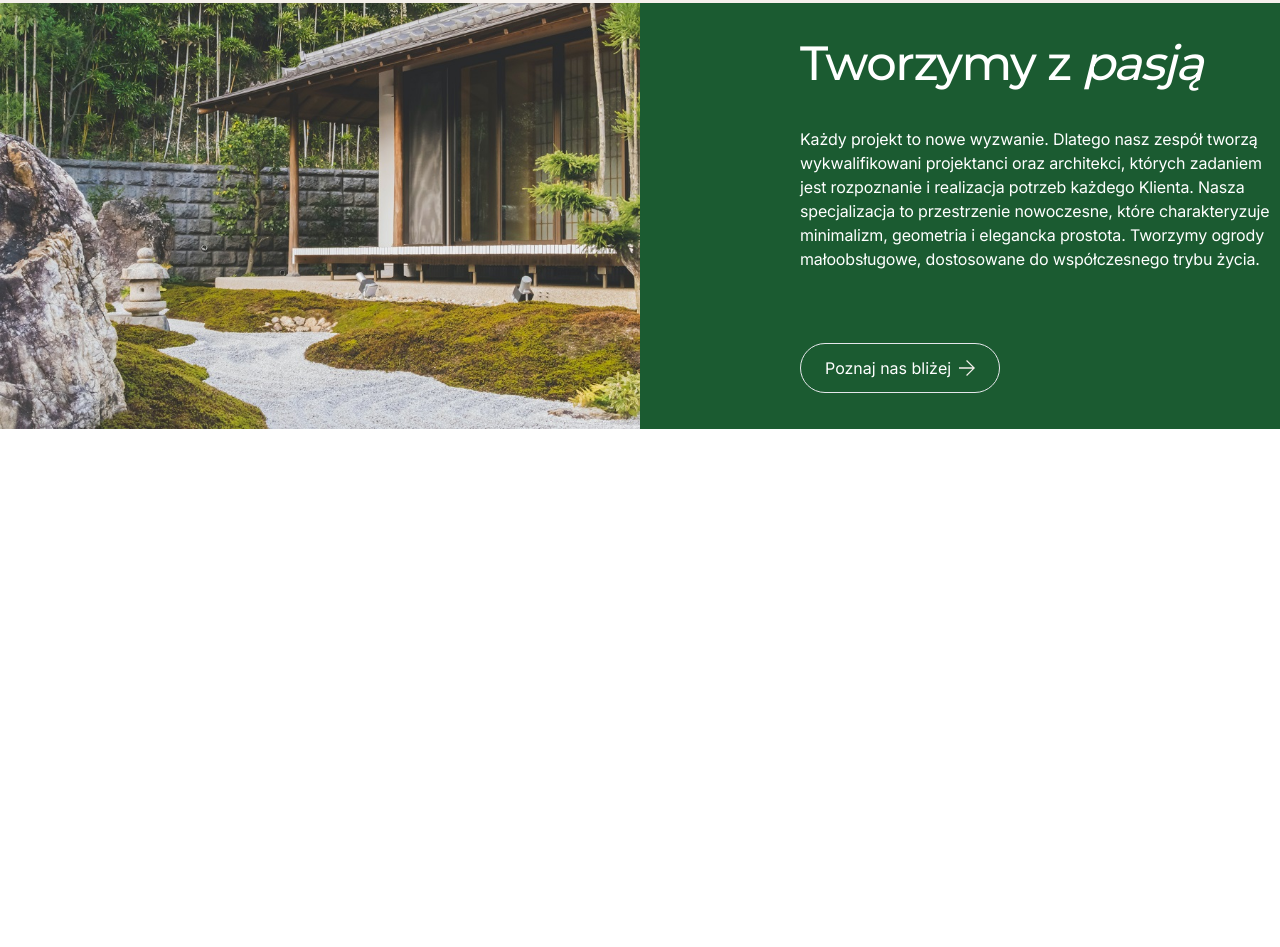
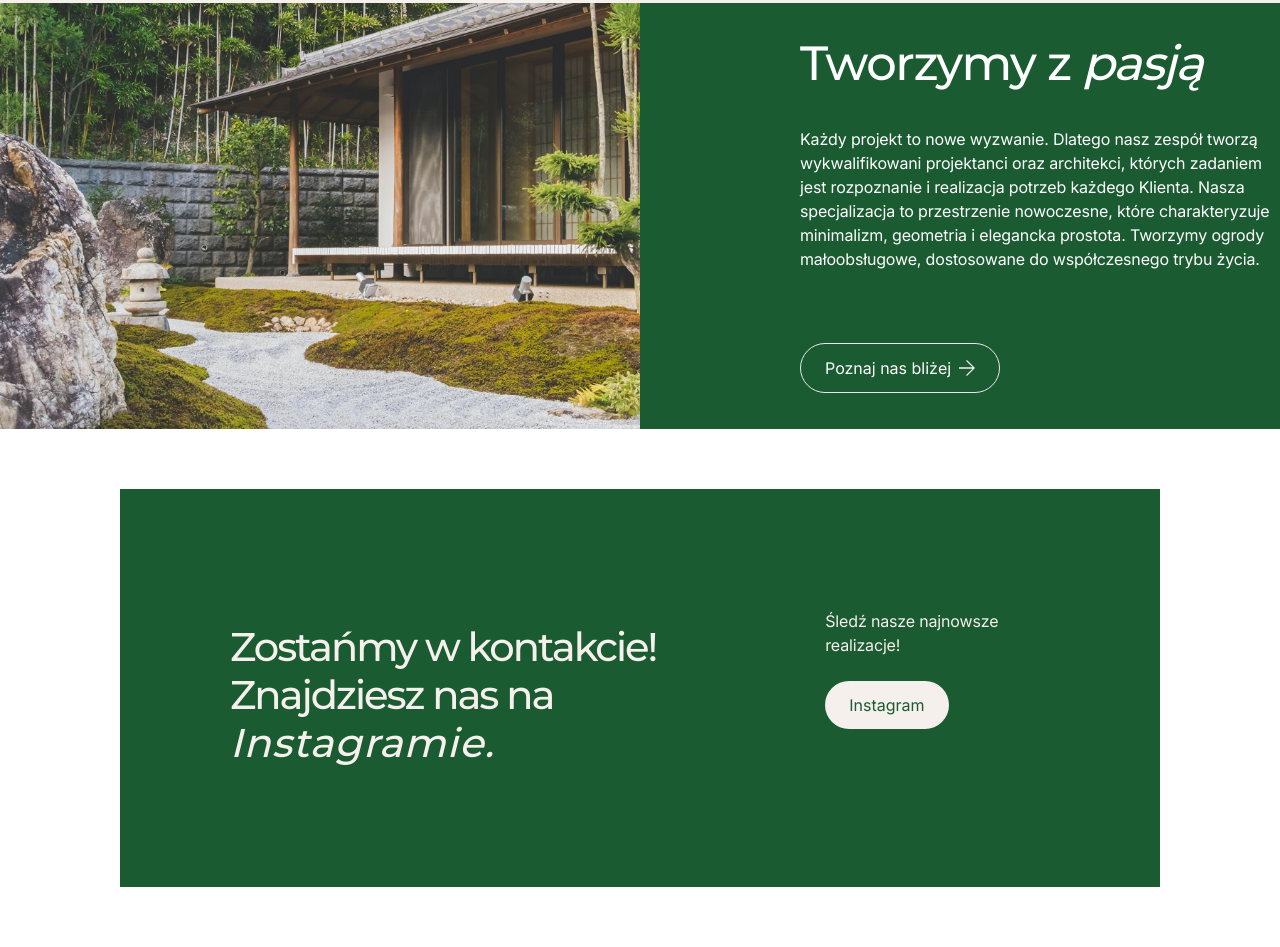
Before and after one commit to DomZem/adrespect-zadanie-rekrutacyjne, a website: page dist/index.html in a window 1280 px wide. Shown: the part 1692-2639 px from the top of the page. Before the commit the page ends 2121 px from the top, so only its background shows below. Drawn offline with Linux system fonts and the light colour scheme.

Commit message:
Create and style stay in contact section

```diff
--- a/dist/index.html
+++ b/dist/index.html
@@ -262,6 +262,23 @@
         </div>
       </div>
     </section>
+
+    <!-- Stay in contact -->
+    <section class="py-[60px] flex justify-center items-center">
+      <div class="max-w-[1040px] flex flex-col lg:flex-row gap-16 bg-primaryGreen p-8 lg:py-[120px] lg:px-[110px]">
+        <section class="text-primaryGrey font-montserrat text-[40px] mt-[14px]">
+          <h2 class="leading-[120%] tracking-[-2px]">Zostańmy w kontakcie!</h2>
+          <h2 class="leading-[120%] tracking-[-2px]">Znajdziesz nas na <span
+              class="italic font-medium tracking-[1px]">Instagramie.</span></h2>
+        </section>
+
+        <section>
+          <p class="text-primaryGrey mb-6">Śledź nasze najnowsze realizacje!</p>
+
+          <a class="button bg-primaryGrey inline-block text-primaryGreen" href="#">Instagram</a>
+        </section>
+      </div>
+    </section>
   </main>
 
   <!-- Scripts -->
```
Also changed, not shown: dist/style.css.
